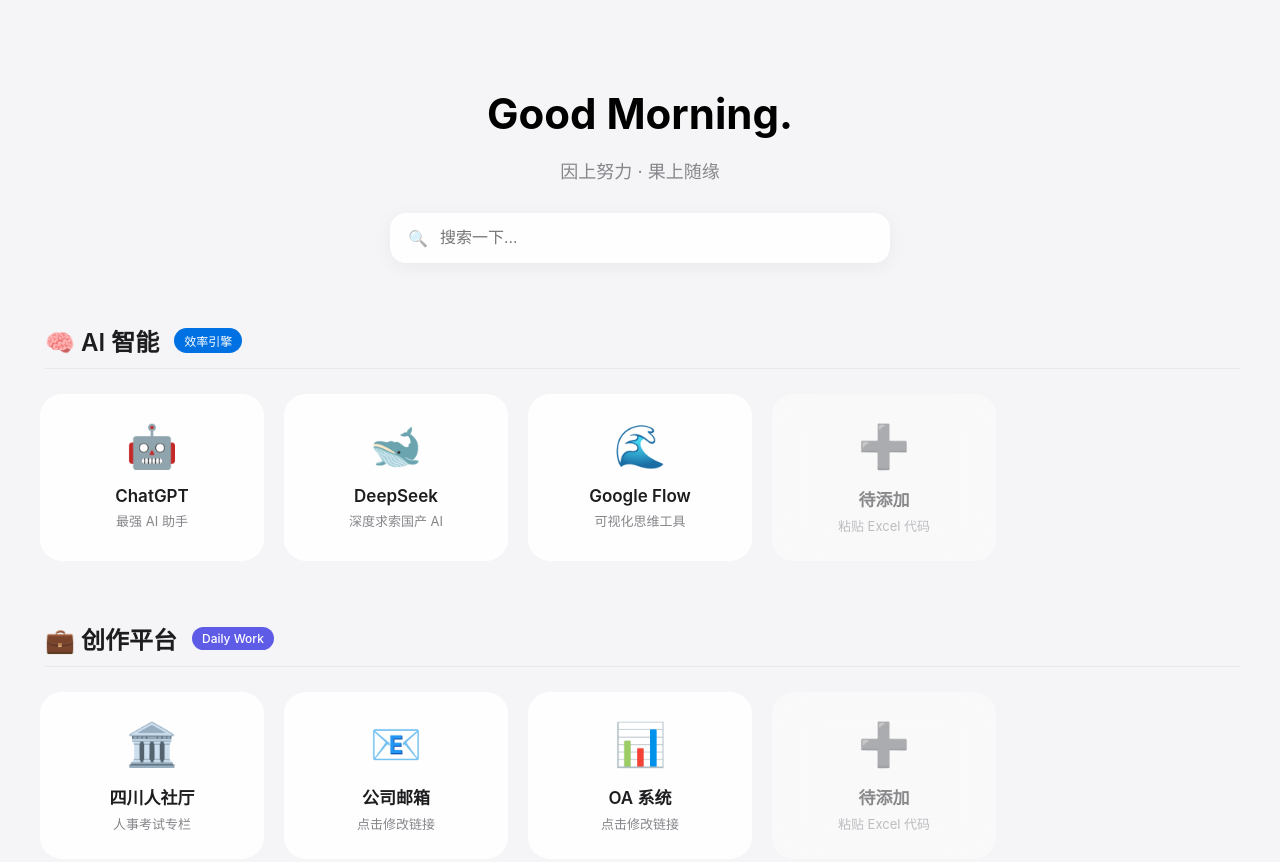
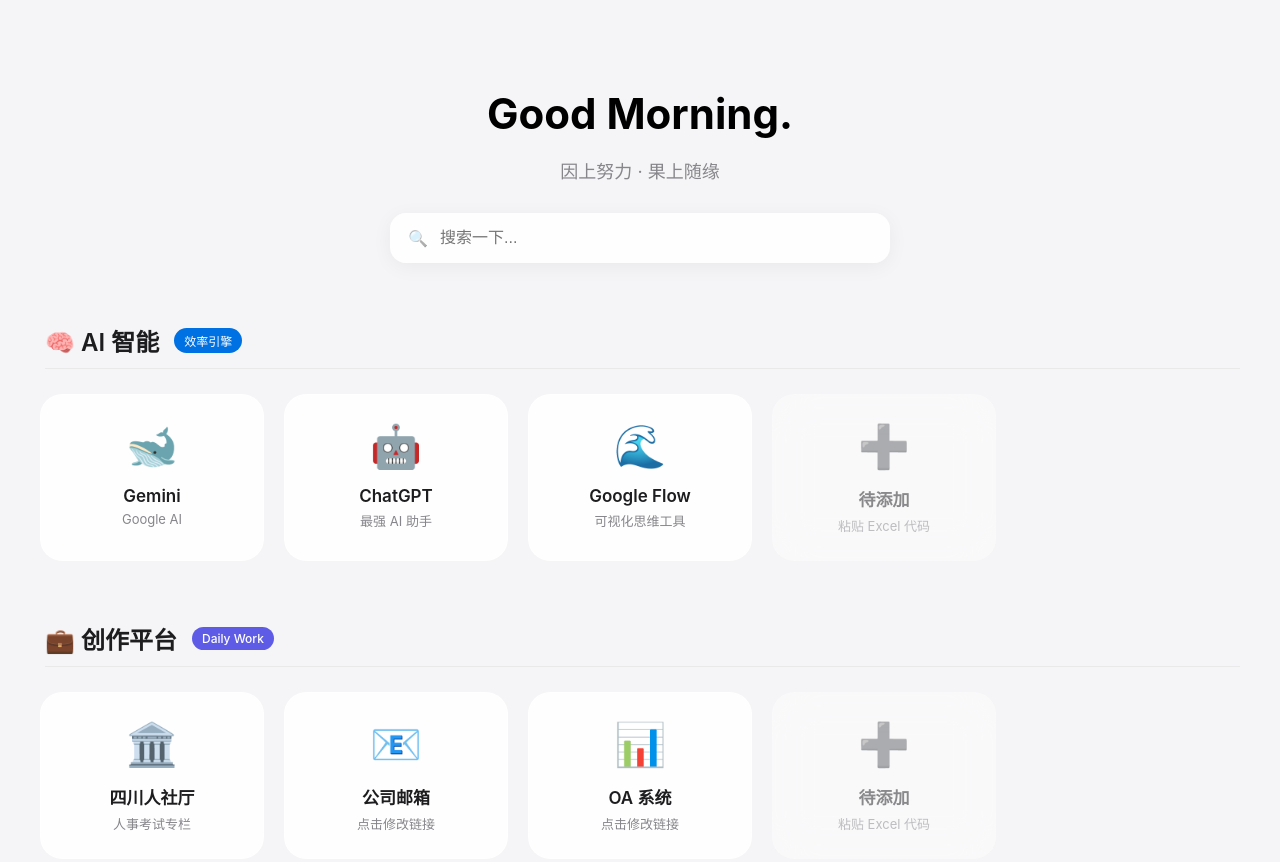
Before and after one commit to a18613528695-cmyk/my-first-project, a plain HTML site: page index.html in a window 1280 px wide. Shown: the top 862 px of the page. Drawn offline with Linux system fonts and the light colour scheme.

Commit message:
加入了Gemini

```diff
--- a/index.html
+++ b/index.html
@@ -61,7 +61,7 @@
         <div class="header">
             <h1 id="greeting">Welcome.</h1>
             <p>因上努力 · 果上随缘</p>
-            <form class="search-wrapper" action="https://www.bing.com" target="_blank">
+            <form class="search-wrapper" action="https://www.bing.com/" target="_blank">
                 <span class="search-icon">🔍</span>
                 <input type="text" class="search-box" name="wd" placeholder="搜索一下...">
             </form>
@@ -72,15 +72,15 @@
             <span class="badge bg-blue">效率引擎</span>
         </div>
         <div class="bento-grid">
+            <a href="https://gemini.google.com/app" target="_blank" class="card">
+                <div class="emoji-icon">🐋</div>
+                <div class="title">Gemini</div>
+                <div class="desc">Google AI</div>
+            </a>
             <a href="https://chatgpt.com/" target="_blank" class="card">
                 <div class="emoji-icon">🤖</div>
                 <div class="title">ChatGPT</div>
                 <div class="desc">最强 AI 助手</div>
-            </a>
-            <a href="https://chat.deepseek.com/" target="_blank" class="card">
-                <div class="emoji-icon">🐋</div>
-                <div class="title">DeepSeek</div>
-                <div class="desc">深度求索国产 AI</div>
             </a>
             <a href="https://labs.google/fx/zh/tools/flow" target="_blank" class="card">
                 <div class="emoji-icon">🌊</div>
```
